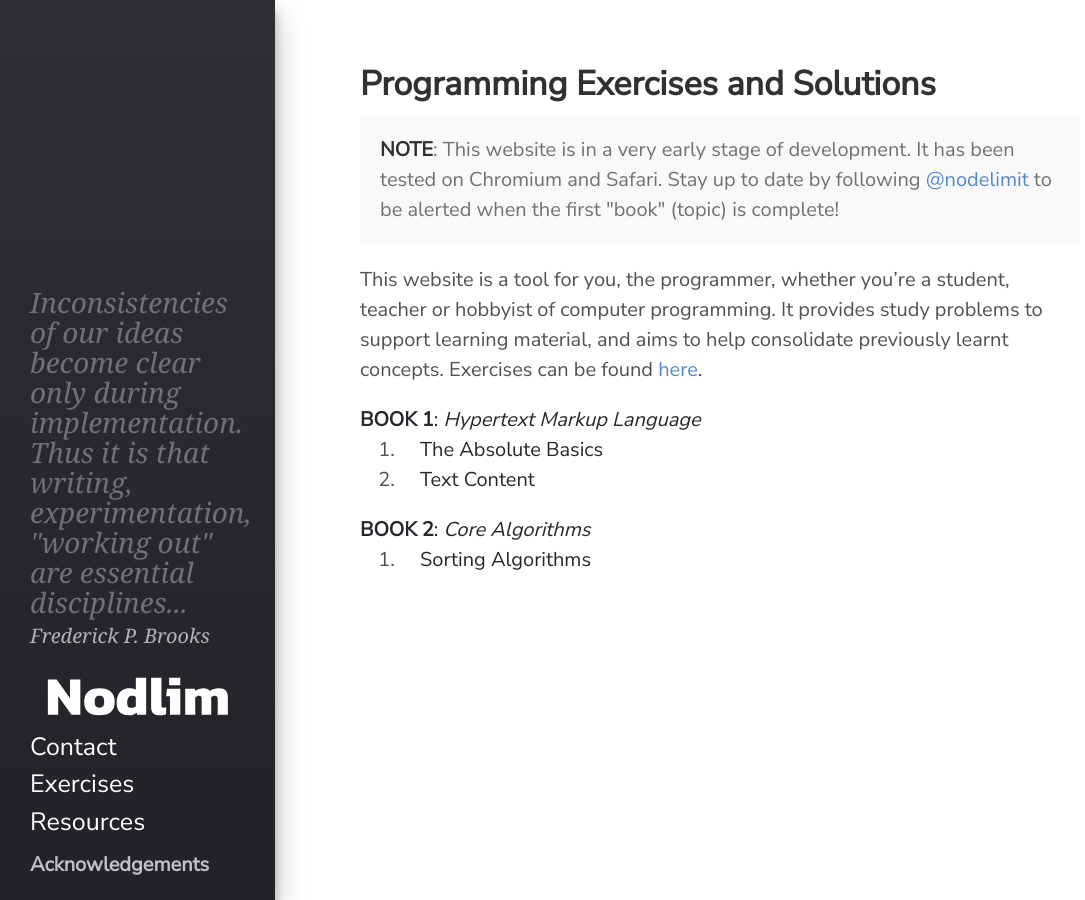
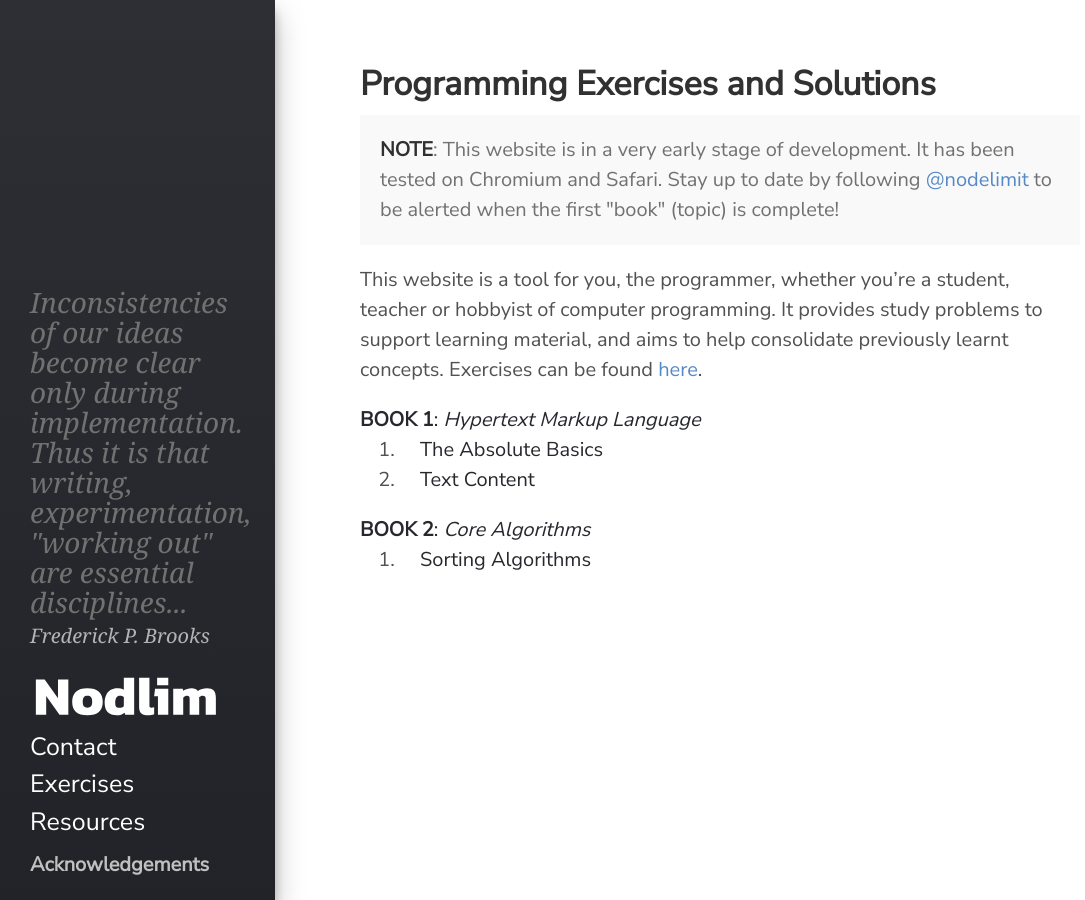
Before and after one commit to kranzuft/nodlim_old, a Jekyll site: the page built from index.md, in a window 1280 px wide. Shown: the whole page, without its empty margins (0-1085 px from the left). Built offline with Jekyll 4.4.1, drawn with Linux system fonts in a browser that asks for light colours.

Commit message:
Fixed sidebar margins for title, remove debug decoration

```diff
--- a/css/nodlim.css
+++ b/css/nodlim.css
@@ -35,7 +35,7 @@ html {
  * Simple boxing of elements to check correct sectioning and classification.
  */
 
-/*
+/* Uncomment to view
 div {border:1px dotted #6a9fb5; padding:.5em}
 nav {border:1px dotted #c73a50; padding:.5em}
 section {border:1px dotted #4ccb73; padding:.5em}
@@ -117,7 +117,7 @@ section {border:1px dotted #4ccb73; padding:.5em}
     display: block;
   }
   .sidebar .logo {
-    margin-left: auto;
+    margin-left: 0;
     display: block;
   }
   .sidebar-nav a.sidebar-nav-ack {
```
